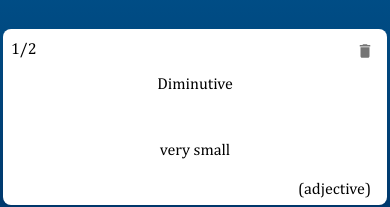
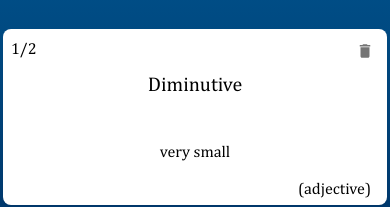
Before and after one commit to GGomez11/nextjs-word-front-end, a Next.js app: page / in a window 390 px wide. Shown: the part 362-569 px from the top of the page. Built offline with nearby package versions, Linux system fonts and the light colour scheme; no server answers.

Commit message:
style: styling change

```diff
--- a/src/app/components/wordCard.tsx
+++ b/src/app/components/wordCard.tsx
@@ -68,7 +68,7 @@ export default function WordCard({className = '', word, onDelete}: WordCardProps
                                 <DeleteIcon fontSize="inherit"/>
                             </IconButton>
                         </Tooltip>
-                        <h1 className="text-xl zeroWidth:text-base sm:text-xl md:text-2xl">{word.word}</h1>
+                        <h1 className="zeroWidth:text-xl md:text-2xl">{word.word}</h1>
                         <span className="absolute zeroWidth:bottom-1 xl:bottom-0 zeroWidth:right-0">({displayedDefinition.partOfSpeech})</span>
                     </div>
                     <hr className="my-2 border-t-1 border-black w-full hidden xl:block" />
@@ -90,7 +90,8 @@ export default function WordCard({className = '', word, onDelete}: WordCardProps
                 </>
                 }
             </div>
-            <div className={`w-full h-full bg-white flex justify-center items-end rounded-lg rotate-y-180 md:p-2 ${isFlipped ? '' : 'hidden'}`}>
+            {/* Back of card */}
+            <div className={`w-full h-full bg-white flex justify-center items-end rounded-lg rotate-y-180 zeroWidth:p-2 ${isFlipped ? '' : 'hidden'}`}>
                 {displayText &&
                 <div className="flex flex-col h-full">
                     <p className="text-black zeroWidth:text-base basis-2/4">Pronunciation: {word.pronunciation}</p>
```
